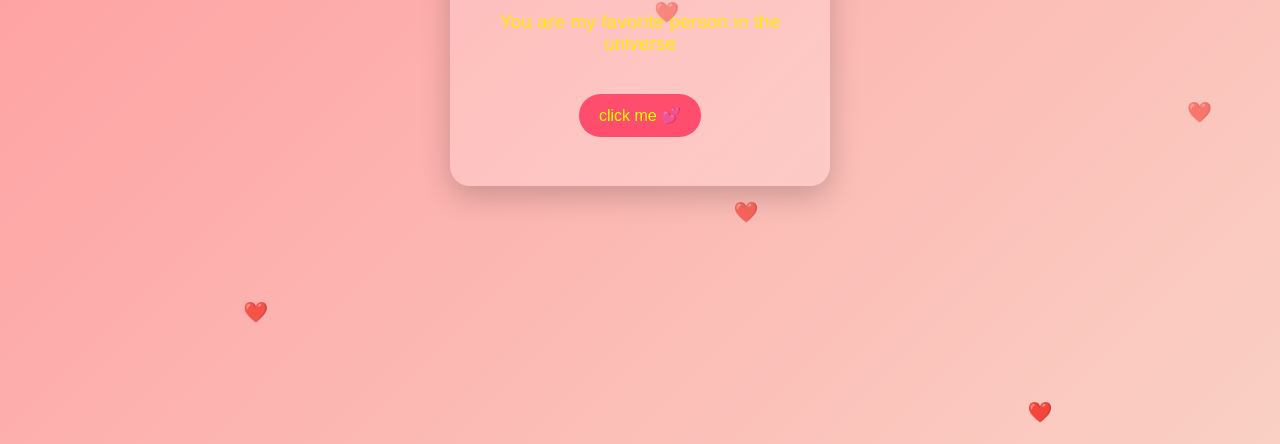
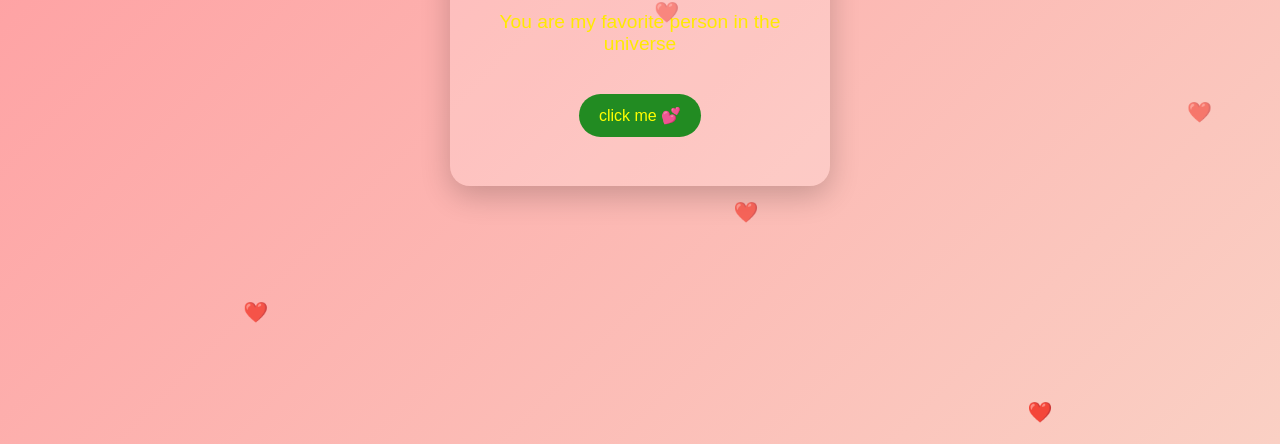
Before and after one commit to ilyskii/onlyformegh, a plain HTML site: page index.html in a window 1280 px wide. Shown: the part 356-800 px from the top of the page. Drawn offline with Linux system fonts and the light colour scheme.

Commit message:
Update index.html

```diff
--- a/index.html
+++ b/index.html
@@ -76,7 +76,7 @@
 
       border-radius: 25px;
 
-      background: #ff4d6d;
+      background: #228B22;
 
       color: yellow;
 
```
